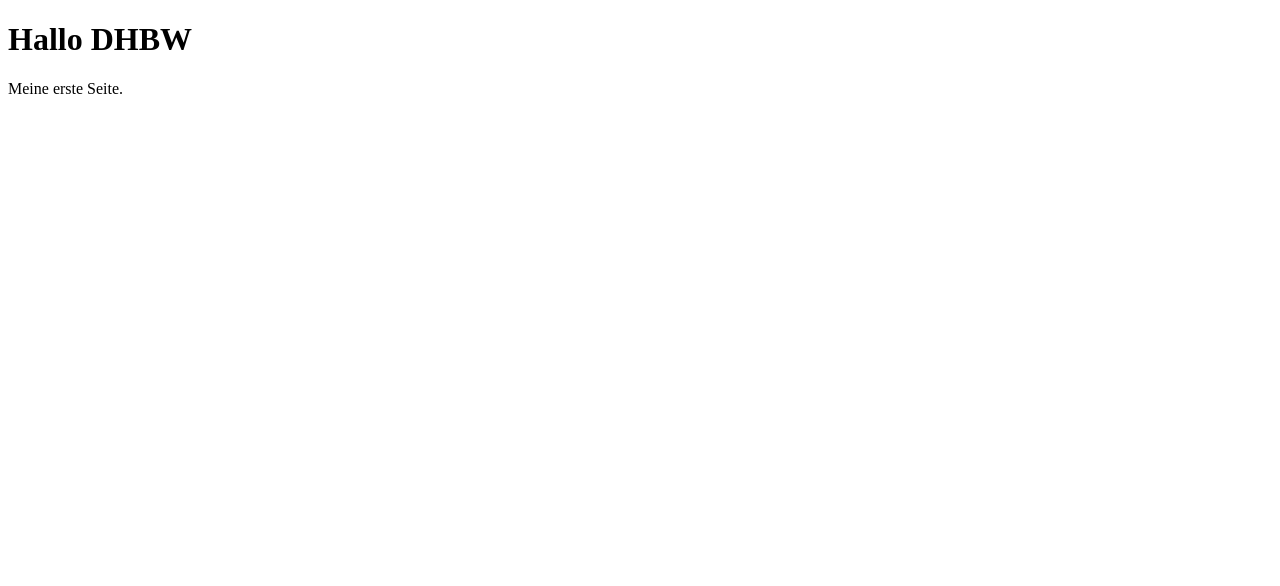
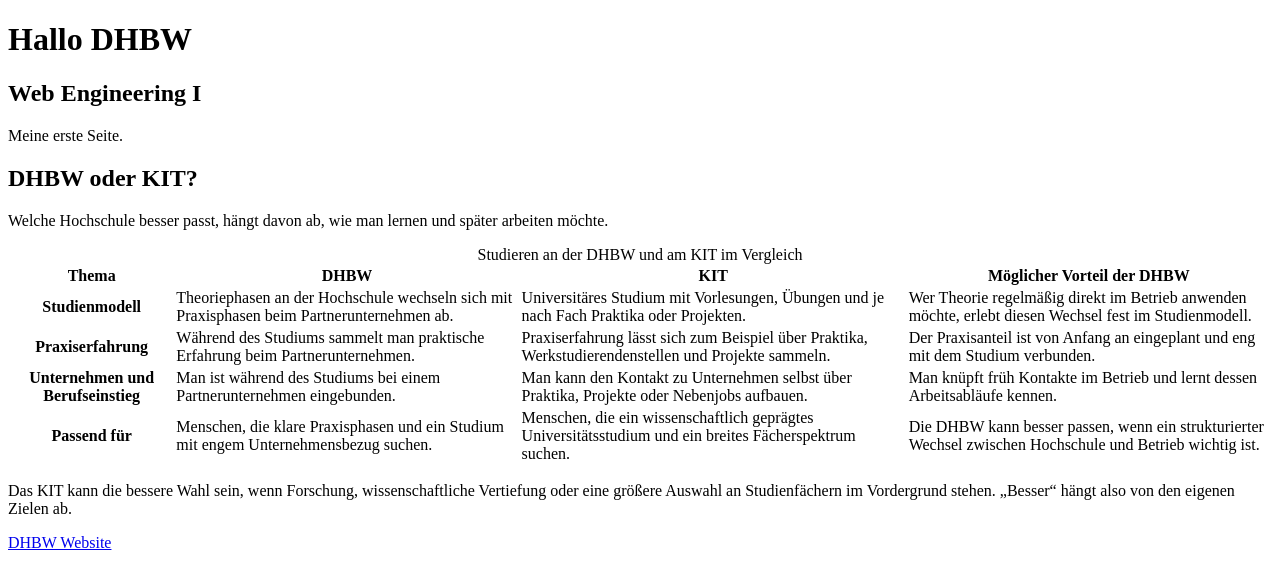
Before and after one commit to joshuaheller/dhbw-web-engineering-1, a plain HTML site: page bausteine/t1-erste-seite/index.html in a window 1280 px wide. Drawn offline with Linux system fonts and the light colour scheme.

Commit message:
Add comparison table for DHBW and KIT study models

```diff
--- a/bausteine/t1-erste-seite/index.html
+++ b/bausteine/t1-erste-seite/index.html
@@ -6,6 +6,48 @@
 </head>
 <body>
   <h1>Hallo DHBW</h1>
+  <h2>Web Engineering I</h2>
   <p>Meine erste Seite.</p>
+  <h2>DHBW oder KIT?</h2>
+  <p>Welche Hochschule besser passt, hängt davon ab, wie man lernen und später arbeiten möchte.</p>
+  <table>
+    <caption>Studieren an der DHBW und am KIT im Vergleich</caption>
+    <thead>
+      <tr>
+        <th scope="col">Thema</th>
+        <th scope="col">DHBW</th>
+        <th scope="col">KIT</th>
+        <th scope="col">Möglicher Vorteil der DHBW</th>
+      </tr>
+    </thead>
+    <tbody>
+      <tr>
+        <th scope="row">Studienmodell</th>
+        <td>Theoriephasen an der Hochschule wechseln sich mit Praxisphasen beim Partnerunternehmen ab.</td>
+        <td>Universitäres Studium mit Vorlesungen, Übungen und je nach Fach Praktika oder Projekten.</td>
+        <td>Wer Theorie regelmäßig direkt im Betrieb anwenden möchte, erlebt diesen Wechsel fest im Studienmodell.</td>
+      </tr>
+      <tr>
+        <th scope="row">Praxiserfahrung</th>
+        <td>Während des Studiums sammelt man praktische Erfahrung beim Partnerunternehmen.</td>
+        <td>Praxiserfahrung lässt sich zum Beispiel über Praktika, Werkstudierendenstellen und Projekte sammeln.</td>
+        <td>Der Praxisanteil ist von Anfang an eingeplant und eng mit dem Studium verbunden.</td>
+      </tr>
+      <tr>
+        <th scope="row">Unternehmen und Berufseinstieg</th>
+        <td>Man ist während des Studiums bei einem Partnerunternehmen eingebunden.</td>
+        <td>Man kann den Kontakt zu Unternehmen selbst über Praktika, Projekte oder Nebenjobs aufbauen.</td>
+        <td>Man knüpft früh Kontakte im Betrieb und lernt dessen Arbeitsabläufe kennen.</td>
+      </tr>
+      <tr>
+        <th scope="row">Passend für</th>
+        <td>Menschen, die klare Praxisphasen und ein Studium mit engem Unternehmensbezug suchen.</td>
+        <td>Menschen, die ein wissenschaftlich geprägtes Universitätsstudium und ein breites Fächerspektrum suchen.</td>
+        <td>Die DHBW kann besser passen, wenn ein strukturierter Wechsel zwischen Hochschule und Betrieb wichtig ist.</td>
+      </tr>
+    </tbody>
+  </table>
+  <p>Das KIT kann die bessere Wahl sein, wenn Forschung, wissenschaftliche Vertiefung oder eine größere Auswahl an Studienfächern im Vordergrund stehen. „Besser“ hängt also von den eigenen Zielen ab.</p>
+  <a href="htttps://dhbw.de">DHBW Website</a>
 </body>
 </html>
```
